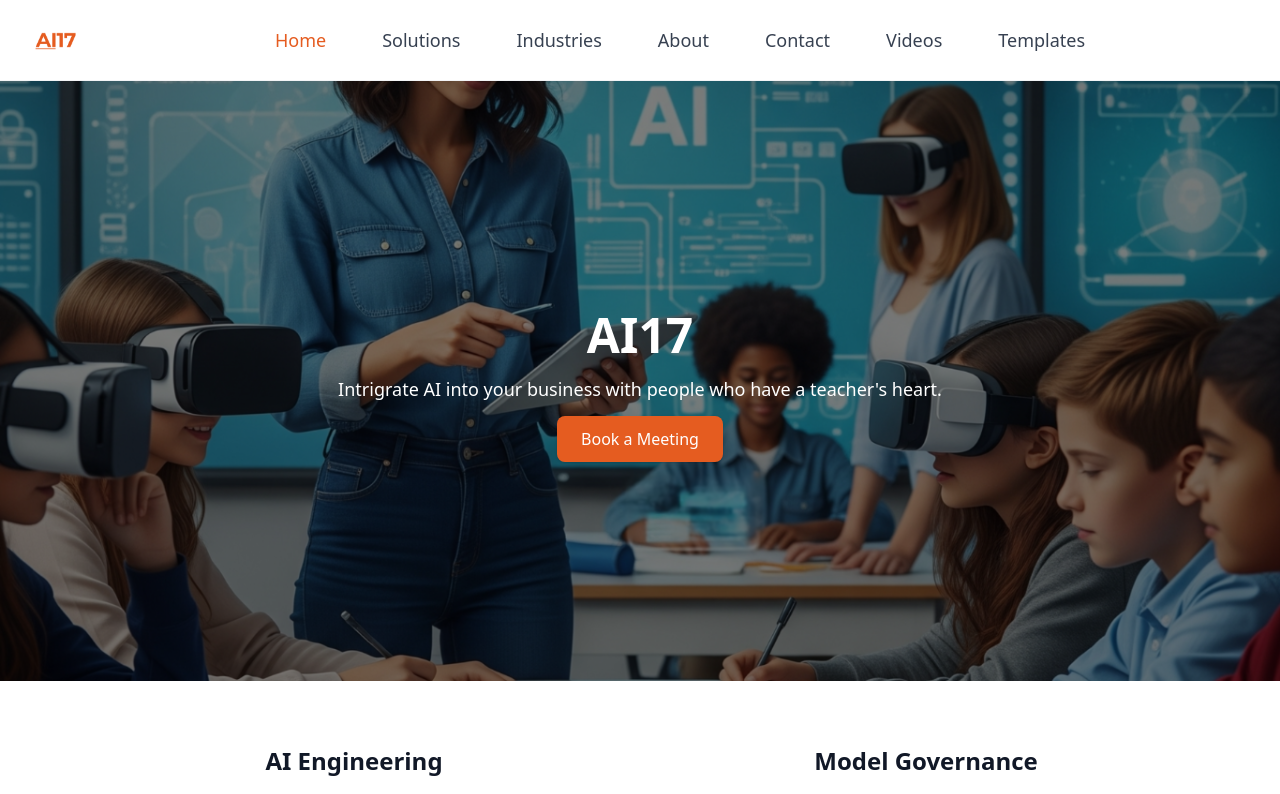
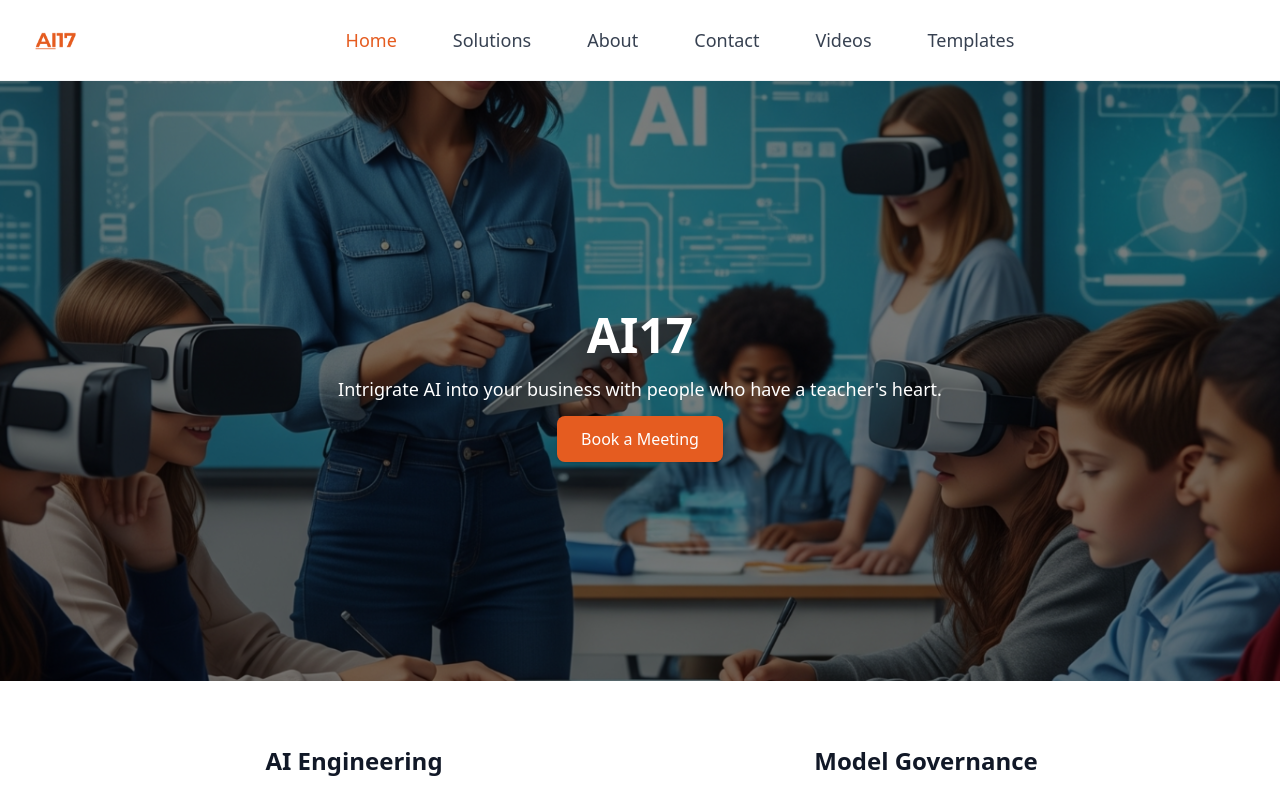
Before and after one commit to kettleson1/ai17-website, a React (Vite) app: page / in a window 1280 px wide. Shown: the top 794 px of the page. Built offline with nearby package versions, Linux system fonts and the light colour scheme.

Commit message:
remove industries page

```diff
--- a/src/components/Navbar.jsx
+++ b/src/components/Navbar.jsx
@@ -23,7 +23,6 @@ export default function Navbar() {
           <div className="flex items-center gap-6">
             <NavLink to="/" className={navLinkClass} end>Home</NavLink>
             <NavLink to="/solutions" className={navLinkClass}>Solutions</NavLink>
-            <NavLink to="/industries" className={navLinkClass}>Industries</NavLink>
             <NavLink to="/about" className={navLinkClass}>About</NavLink>
             <NavLink to="/contact" className={navLinkClass}>Contact</NavLink>
             <NavLink to="/videos" className={navLinkClass}>Videos</NavLink>
```
